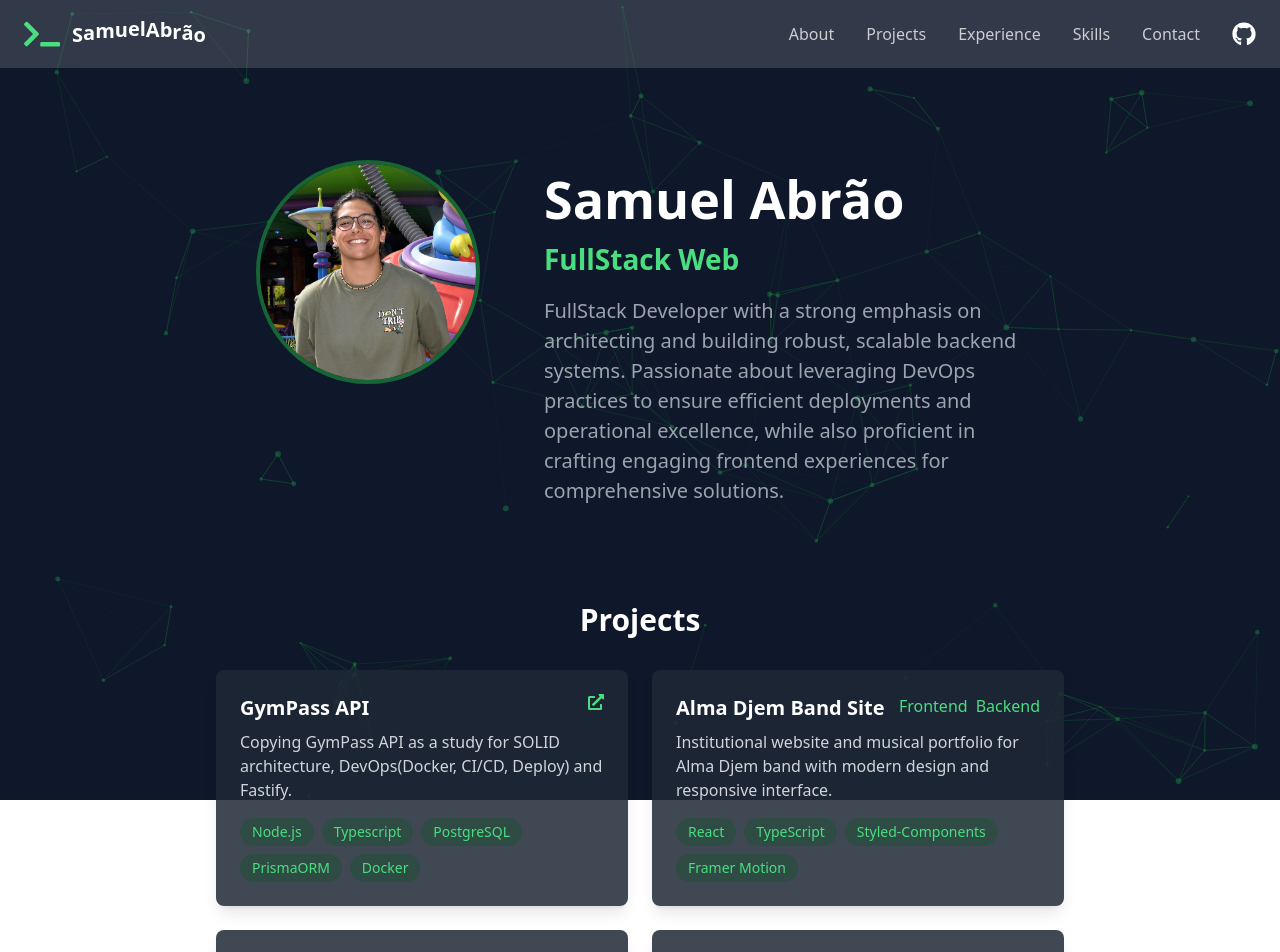
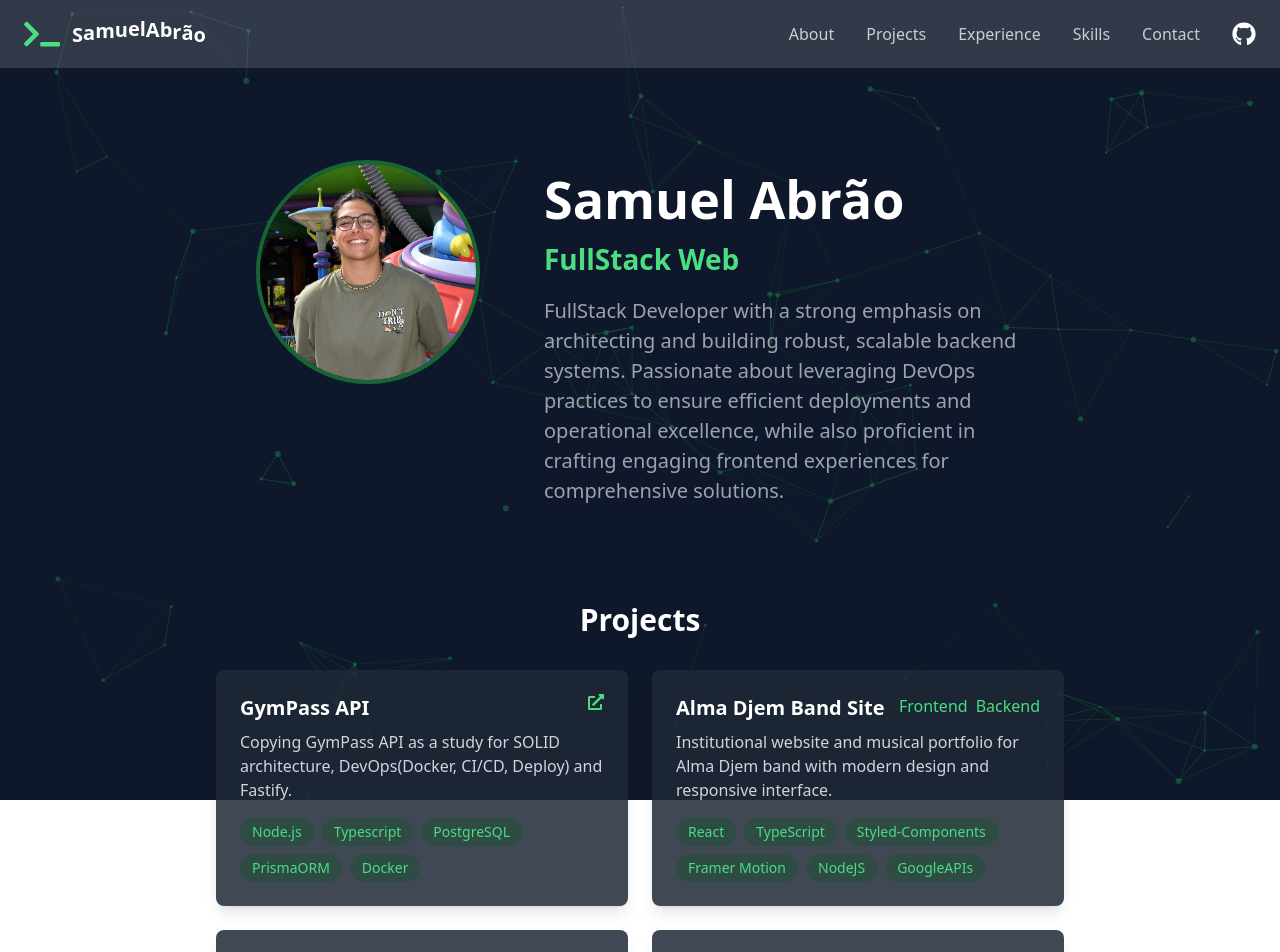
Before and after one commit to samuka7abr/Portifolio, a React (Vite) app: page / in a window 1280 px wide. Shown: the top 952 px of the page. Built offline with nearby package versions, Linux system fonts and the light colour scheme.

Commit message:
Adicionando stack no projeto 2

```diff
--- a/src/App.tsx
+++ b/src/App.tsx
@@ -36,7 +36,7 @@ export function App() {
             <Project
               title="Alma Djem Band Site"
               description="Institutional website and musical portfolio for Alma Djem band with modern design and responsive interface."
-              techs={["React", "TypeScript", "Styled-Components", "Framer Motion"]}
+              techs={["React", "TypeScript", "Styled-Components", "Framer Motion", "NodeJS", "GoogleAPIs"]}
               repoLinks={["https://github.com/samuka7abr/Alma-Djem", "https://github.com/samuka7abr/Alma-Djem-Forms-API"]}
             />
             <Project
```
